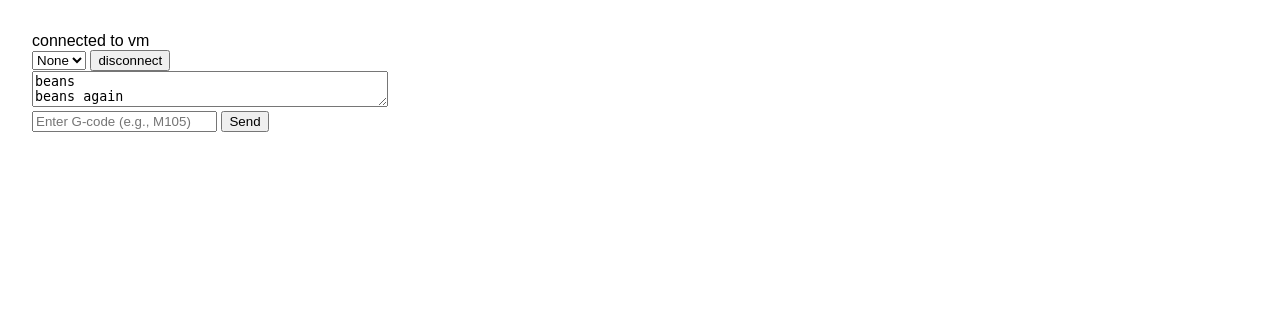
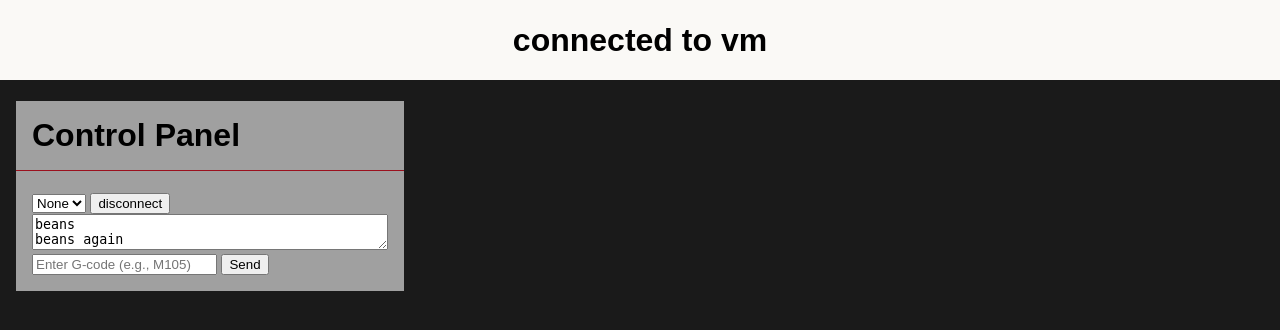
Before and after one commit to synder934/pyprint3, a Flask app: page / in a window 1280 px wide. Shown: the top 330 px of the page. Run offline with Flask 3, Linux system fonts and the light colour scheme.

Commit message:
website changes

```diff
--- a/app/static/style.css
+++ b/app/static/style.css
@@ -1,19 +1,52 @@
+:root {
+    --primary: #800020;   /* Burgundy Red */
+    --accent: #9B111E;    /* Deep Crimson */
+    --bg: #1A1A1A;        /* Charcoal */
+    --fg: #FAF9F6;        /* Soft White */
+    --success: #228B22;   /* Forest Green */
+    --error: #B22222;     /* Fire Red */
+    --dimmed: #A0A0A0;    /* Ash Grey */
+  }
+
 body {
     font-family: Arial, sans-serif;
-    margin: 2rem;
+    margin: 0;
+    background-color: var(--bg);
 }
 
 
 
-.frame.h1 {
+header{
+    display: flex;
+    height: 5rem;
+    width: 100%;
+    background-color: var(--fg);
+
+    align-items: center;
+    justify-content: center
 
 }
 
+
+
 .frame {
-    background-color: lightblue;
-
+    background-color: var(--dimmed);
+    margin: 1rem;
+    width: fit-content;
 }
 
+.frame h1 {
+    border-bottom: var(--accent) 1px solid;
+    padding: 1rem;
+}
+
+.container {
+    display: flex;
+    align-items: center;
+    justify-content: left;
+    padding: 1rem;
+    padding-top: 0px;
+}
 
 #terminal {
     width: 350px;
--- /dev/null
+++ b/app/templates/components/controlpanel.html
@@ -0,0 +1,12 @@
+{% extends 'components/frame.html' %}
+
+
+{% block content %}
+
+<div>
+    {% include 'components/connection.html' with context%}
+
+    {% include 'components/terminal.html' with context %}
+</div>
+
+{% endblock content %}
--- a/app/templates/components/frame.html
+++ b/app/templates/components/frame.html
@@ -1,4 +1,9 @@
 <div class="frame">
     <h1>{{ name }}</h1>
+    <div class="container">
 
+        {% block content %}
+
+        {% endblock content %}
+    </div>
 </div>
--- a/app/templates/index.html
+++ b/app/templates/index.html
@@ -7,14 +7,20 @@
 </head>
 <body>
     <header>
-        connected to {{ socket.gethostname() }}
+
+        <h1>connected to {{ socket.gethostname() }}</h1>
     </header>
 
+    <main>
 
-    {% include 'components/connection.html' with context%}
+        {% set name = "Control Panel" %}
+        {% include 'components/controlpanel.html' with context %}
 
-    {% include 'components/terminal.html' with context %}
+    </main>
 
+    <footer>
+
+    </footer>
 
 
 </body>
```
